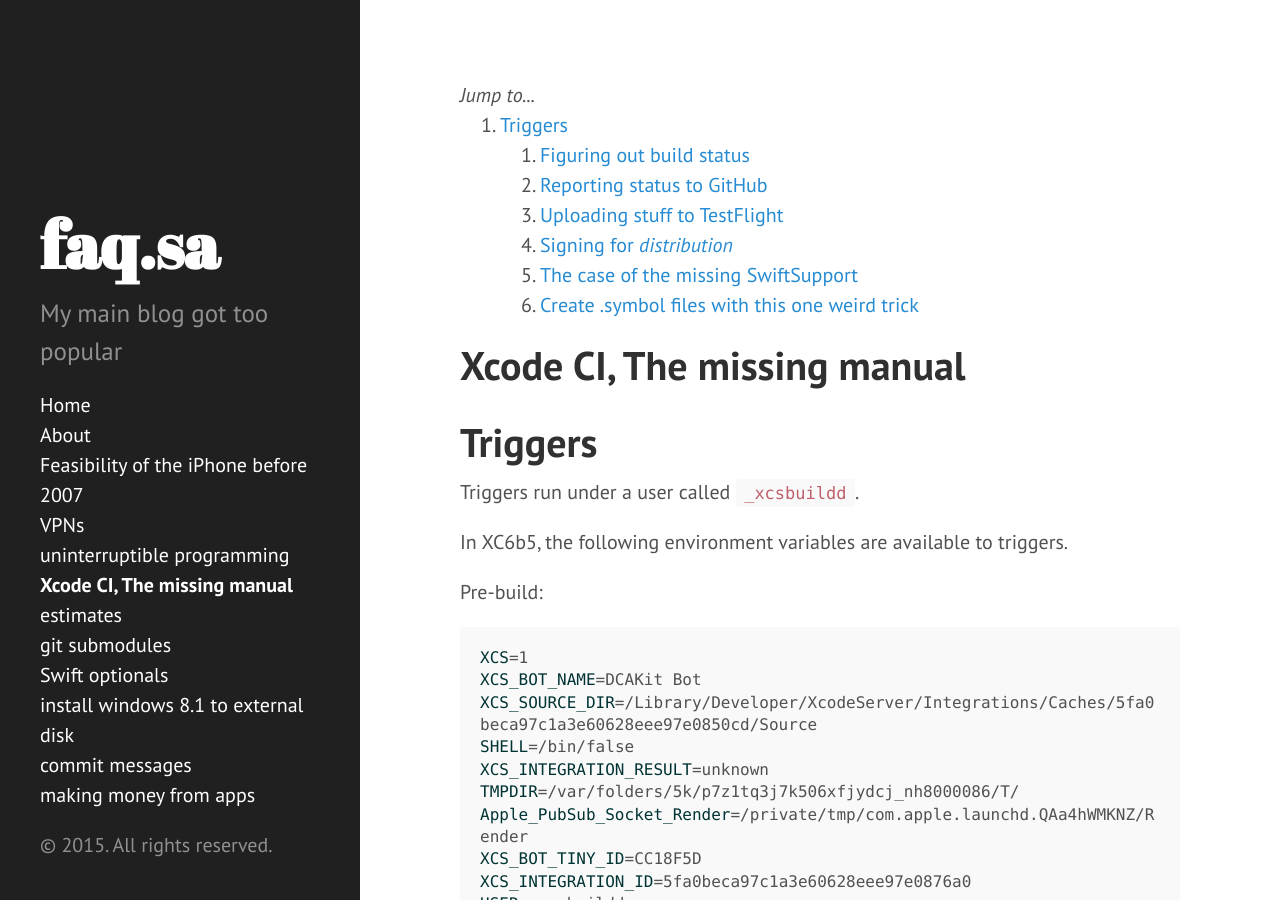
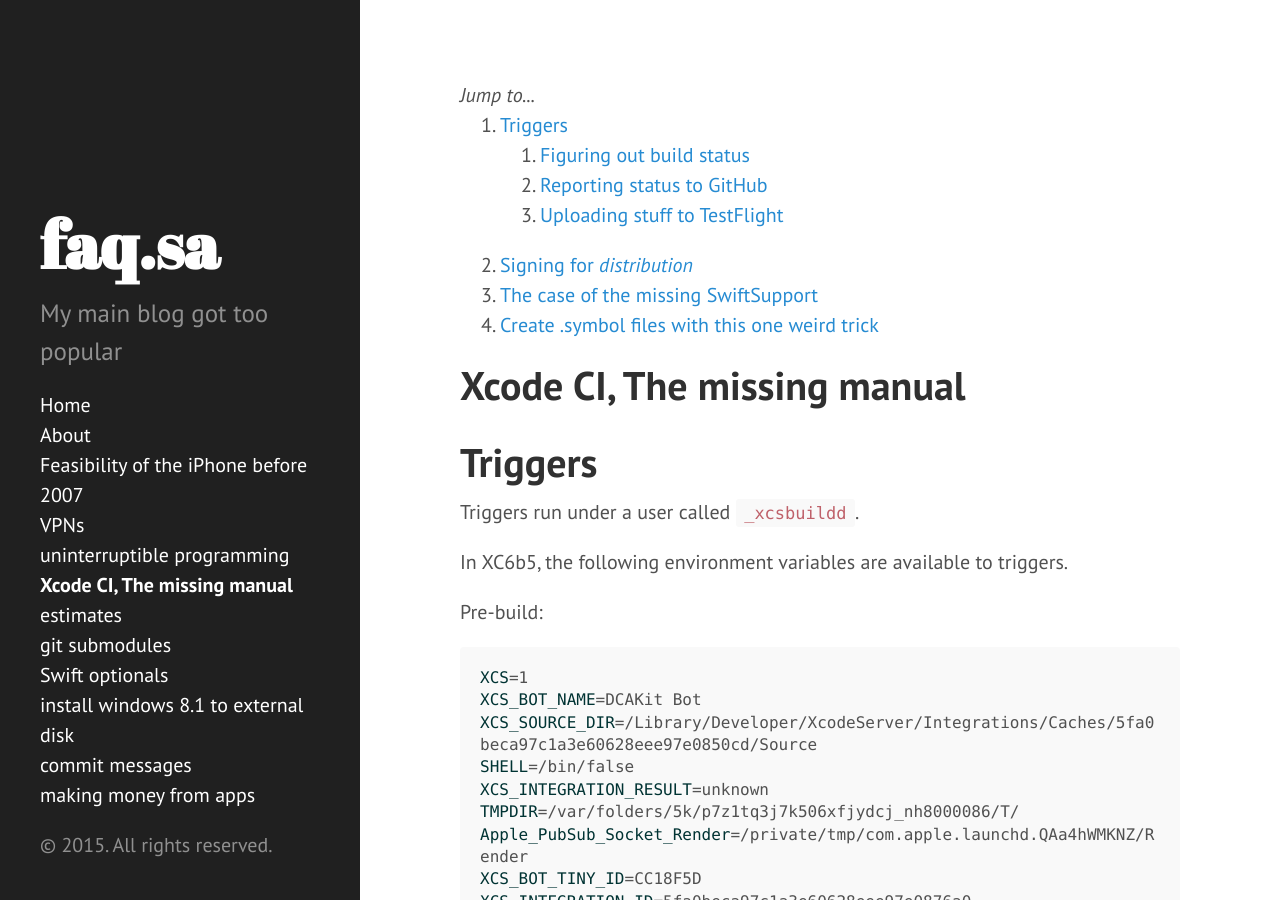
Before and after one commit to drewcrawford/drewcrawford.github.io, a Jekyll site: the page built from xcodeCI/index.md, in a window 1280 px wide and 900 px high. Built offline with Jekyll 4.4.1, drawn with Linux system fonts in a browser that asks for light colours; nearby versions of some CDN libraries; Markdown is read by kramdown in place of the engine named in the settings.

```diff
--- a/xcodeCI/index.md
+++ b/xcodeCI/index.md
@@ -114,7 +114,7 @@ Try [CaveJohnson](http://github.com/drewcrawford/CaveJohnson)
 
 Try [CaveJohnson](http://github.com/drewcrawford/CaveJohnson)
 
-## Signing for *distribution*
+# Signing for *distribution*
 
 So funny story.  XCS only works for development certificates, officially.  Unofficially, you can make it work with distribution certificates.  This is important if you want to do, e.g., TestFlight.
 
@@ -134,7 +134,7 @@ The solution is to tick the radio box that prevents displaying this dialog:
 
 ![access](access.png)
 
-## The case of the missing SwiftSupport
+# The case of the missing SwiftSupport
 
 You may get some kind of email like this from iTunesConnect:
 
@@ -145,7 +145,7 @@ This is because the IPA that Xcode Server built doesn't have a `SwiftSupport` fo
 
 The answer is to build your own IPA including the `SwiftSupport` from the xcarchive.  [CaveJohnson](http://github.com/drewcrawford/CaveJohnson) does this with its `xcodeGUITricks` command.  I've filed rdar://19432441 for this issue.
 
-## Create .symbol files with this one weird trick
+# Create .symbol files with this one weird trick
 
 
 iTunesConnect symbolification uses a new file format called `.symbol` (unlike all the third-party services, which use `dSYM`).
```
